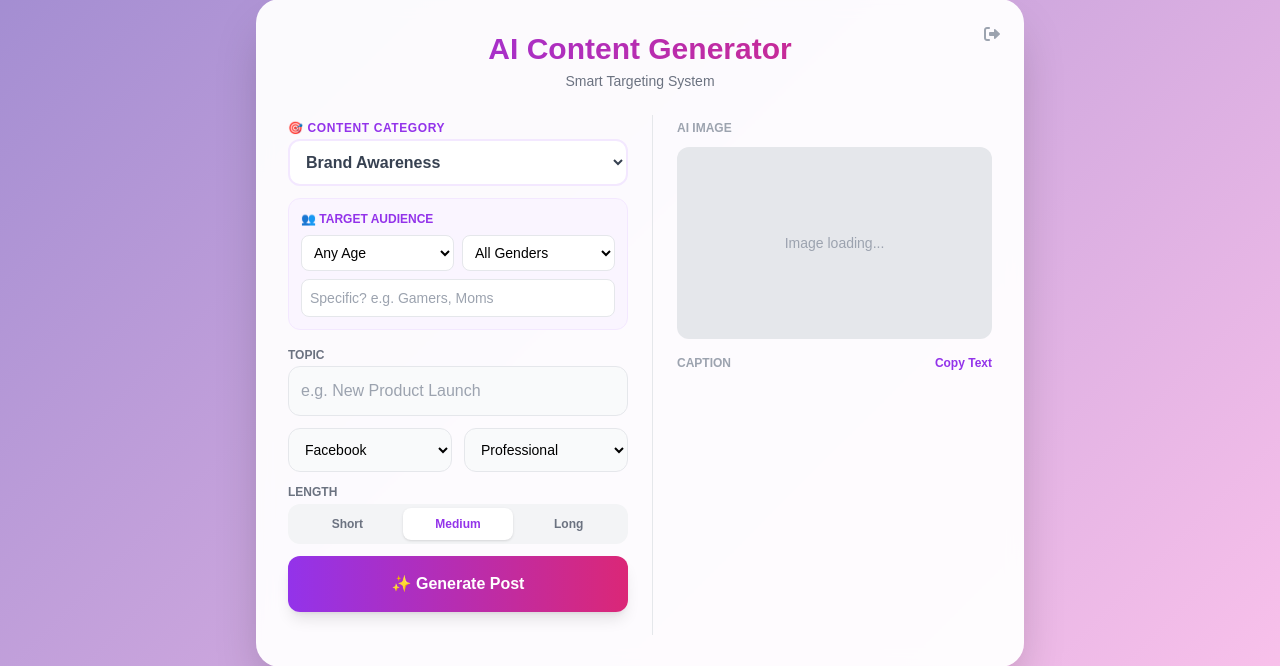
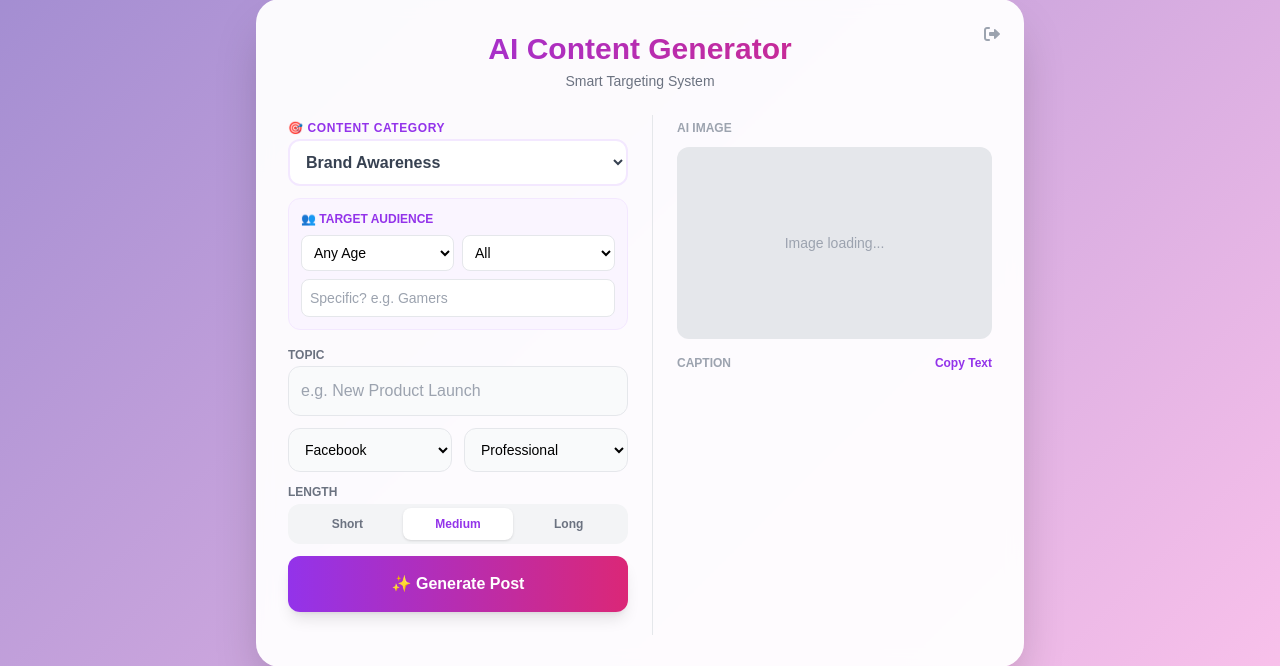
Before and after one commit to graphiccd44-arch/social-app, a Flask app: page / in a window 1280 px wide. Shown: the part 67-733 px from the top of the page. Run offline with Flask 3, Linux system fonts and the light colour scheme; the visitor is signed in with stand-in values (Sample User, id 1); some libraries are stand-ins or nearby versions; some web fonts are replaced.

Commit message:
index.html

```diff
--- a/templates/index.html
+++ b/templates/index.html
@@ -42,7 +42,6 @@
 
         <div class="grid grid-cols-1 md:grid-cols-2 gap-6">
             <div class="space-y-3">
-
                 <div>
                     <label class="text-xs font-bold text-purple-600 uppercase tracking-wider">🎯 Content Category</label>
                     <select id="category" class="w-full p-3 border-2 border-purple-100 rounded-xl bg-white outline-none focus:border-purple-500 transition font-bold text-gray-700">
@@ -52,37 +51,33 @@
                         <option value="Copywriting">Copywriting (Sales)</option>
                     </select>
                 </div>
-
                 <div class="bg-purple-50 p-3 rounded-xl border border-purple-100">
                     <label class="text-xs font-bold text-purple-600 uppercase block mb-2">👥 Target Audience</label>
                     <div class="grid grid-cols-2 gap-2 mb-2">
                         <select id="age" class="p-2 border rounded-lg text-sm bg-white">
                             <option value="Any Age">Any Age</option>
-                            <option value="13-17 (Gen Z)">13-17 (Teens)</option>
-                            <option value="18-24 (Young Adults)">18-24 (Youth)</option>
-                            <option value="25-34 (Millennials)">25-34 (Adults)</option>
-                            <option value="35-44 (Professionals)">35-44 (Mature)</option>
-                            <option value="45+ (Seniors)">45+ (Seniors)</option>
+                            <option value="13-17 (Gen Z)">13-17</option>
+                            <option value="18-24 (Young Adults)">18-24</option>
+                            <option value="25-34 (Millennials)">25-34</option>
+                            <option value="35-44 (Professionals)">35-44</option>
+                            <option value="45+ (Seniors)">45+</option>
                         </select>
                         <select id="gender" class="p-2 border rounded-lg text-sm bg-white">
-                            <option value="All Genders">All Genders</option>
-                            <option value="Male">Male (ကျား)</option>
-                            <option value="Female">Female (မ)</option>
+                            <option value="All Genders">All</option>
+                            <option value="Male">Male</option>
+                            <option value="Female">Female</option>
                         </select>
                     </div>
-                    <input type="text" id="persona" placeholder="Specific? e.g. Gamers, Moms" class="w-full p-2 border rounded-lg text-sm outline-none focus:ring-1 focus:ring-purple-400">
+                    <input type="text" id="persona" placeholder="Specific? e.g. Gamers" class="w-full p-2 border rounded-lg text-sm outline-none focus:ring-1 focus:ring-purple-400">
                 </div>
-
                 <div>
                     <label class="text-xs font-bold text-gray-500 uppercase">Topic</label>
                     <input type="text" id="topic" placeholder="e.g. New Product Launch" class="w-full p-3 border rounded-xl bg-gray-50 outline-none focus:ring-2 focus:ring-purple-400 transition">
                 </div>
-
                 <div class="grid grid-cols-2 gap-3">
                     <select id="platform" class="p-3 border rounded-xl bg-gray-50 text-sm"><option>Facebook</option><option>Instagram</option><option>LinkedIn</option><option>TikTok</option></select>
                     <select id="tone" class="p-3 border rounded-xl bg-gray-50 text-sm"><option>Professional</option><option>Funny</option><option>Emotional</option><option>Excited</option></select>
                 </div>
-
                 <div>
                     <label class="text-xs font-bold text-gray-500 uppercase block mb-1">Length</label>
                     <div class="flex bg-gray-100 p-1 rounded-xl">
@@ -92,7 +87,6 @@
                     </div>
                     <input type="hidden" id="length" value="Medium">
                 </div>
-
                 <button onclick="generate()" id="genBtn" class="w-full bg-gradient-to-r from-purple-600 to-pink-600 text-white font-bold py-4 rounded-xl shadow-lg hover:shadow-xl transition transform hover:-translate-y-1 flex justify-center items-center gap-2">
                     <span>✨ Generate Post</span>
                 </button>
@@ -143,7 +137,6 @@
                 category: document.getElementById('category').value,
                 tone: document.getElementById('tone').value,
                 length: document.getElementById('length').value,
-                // New Fields
                 age: document.getElementById('age').value,
                 gender: document.getElementById('gender').value,
                 persona: document.getElementById('persona').value
@@ -165,14 +158,19 @@
 
                 const json = await res.json();
 
+                // ERROR FIX IS HERE: Check if post_content exists
+                const rawContent = json.post_content || "Content generation incomplete. Please try again.";
+
                 // Text
-                const htmlContent = marked.parse(json.post_content);
+                const htmlContent = marked.parse(rawContent);
                 document.getElementById('contentText').innerHTML = htmlContent;
                 document.getElementById('mobileText').innerHTML = htmlContent;
-                document.getElementById('rawText').value = json.post_content;
+                document.getElementById('rawText').value = rawContent;
 
                 // Image
-                const imgUrl = `https://image.pollinations.ai/prompt/${encodeURIComponent(json.image_prompt)}?nologo=true&width=800&height=600&seed=${Math.random()}`;
+                const prompt = json.image_prompt || "Abstract social media background";
+                const imgUrl = `https://image.pollinations.ai/prompt/${encodeURIComponent(prompt)}?nologo=true&width=800&height=600&seed=${Math.random()}`;
+
                 const img = document.getElementById('aiImage');
                 img.src = imgUrl;
                 img.onload = () => img.classList.remove('hidden');
@@ -192,7 +190,9 @@
         }
 
         function copyText() {
-            navigator.clipboard.writeText(document.getElementById('rawText').value);
+            const text = document.getElementById('rawText').value;
+            if(!text) return;
+            navigator.clipboard.writeText(text);
             alert("စာသား ကူးယူပြီးပါပြီ!");
         }
     </script>
```
